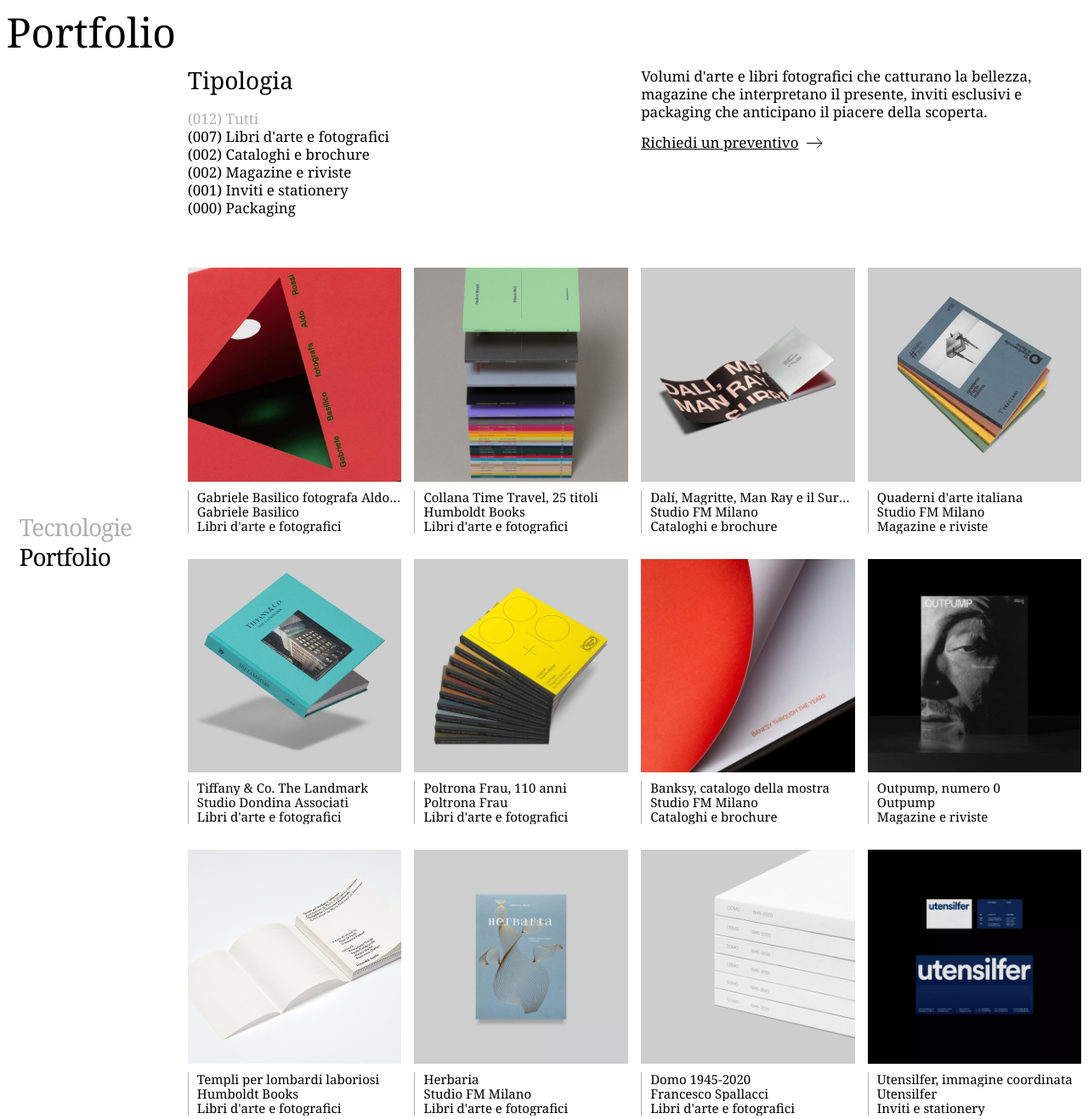
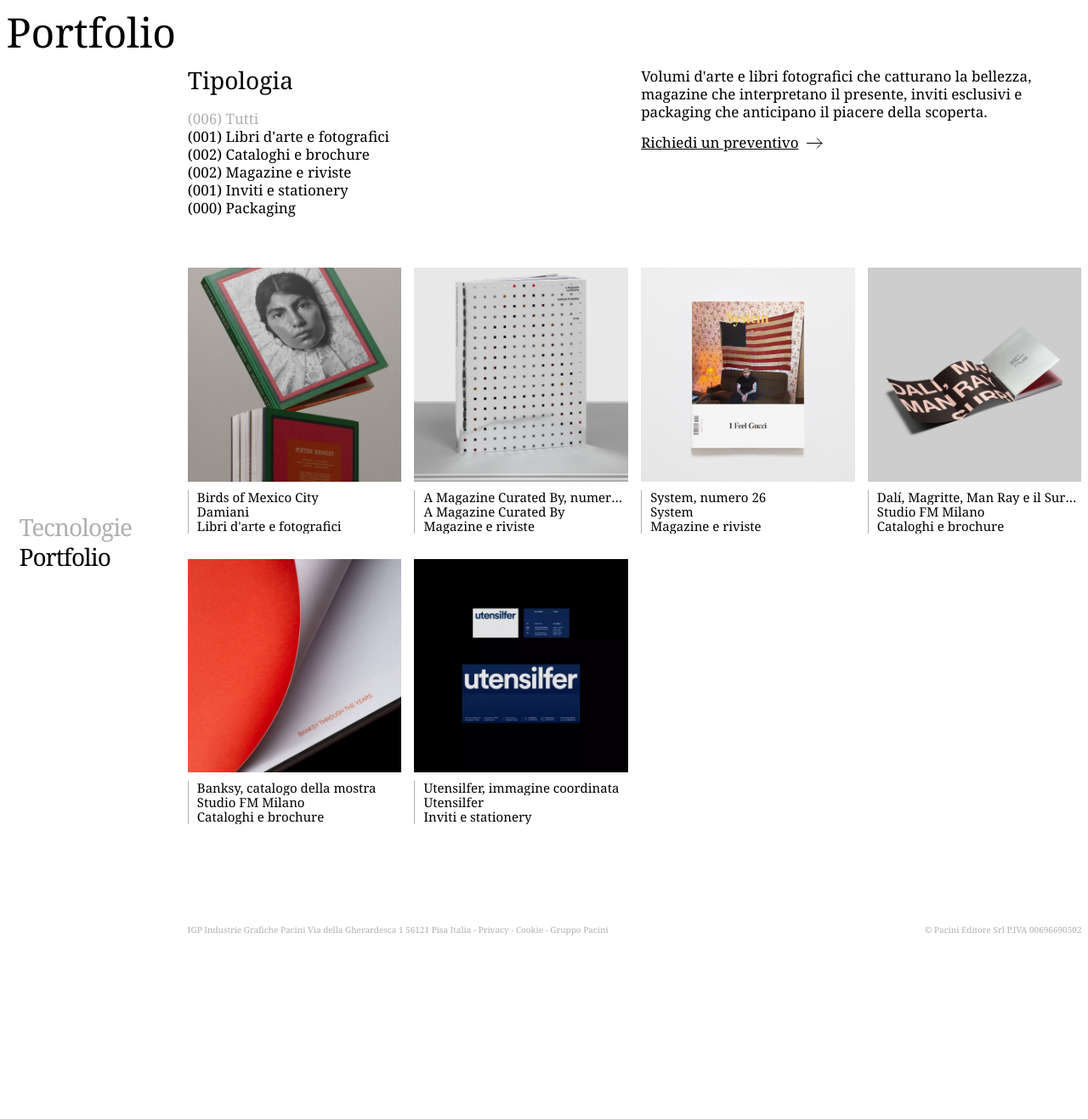
Before and after one commit to AlbertoDeMaria/pacini-igp, a plain HTML site: page portfolio/index.html in a window 1280 px wide. Shown: the part 120-1437 px from the top of the page at 85% size. After the commit the page ends 1225 px from the top, so only its background shows below. Drawn offline with Linux system fonts and the light colour scheme; a web font is replaced by a local one.

Commit message:
Portfolio coi lavori dai post Instagram di IGP, più i tre vecchi di Cataloghi e Inviti finché arrivano i libri di Francesco

```diff
--- a/portfolio/index.html
+++ b/portfolio/index.html
@@ -65,8 +65,8 @@
   <nav class="archivio__indice" aria-label="Tipologie">
     <h2>Tipologia</h2>
     <ul>
-      <li><a href="/pacini-igp/portfolio/" aria-current="page">(012) Tutti</a></li>
-              <li><a href="/pacini-igp/portfolio/libri/">(007) Libri d&#039;arte e fotografici</a></li>
+      <li><a href="/pacini-igp/portfolio/" aria-current="page">(006) Tutti</a></li>
+              <li><a href="/pacini-igp/portfolio/libri/">(001) Libri d&#039;arte e fotografici</a></li>
               <li><a href="/pacini-igp/portfolio/cataloghi/">(002) Cataloghi e brochure</a></li>
               <li><a href="/pacini-igp/portfolio/magazine/">(002) Magazine e riviste</a></li>
               <li><a href="/pacini-igp/portfolio/inviti/">(001) Inviti e stationery</a></li>
@@ -79,48 +79,24 @@
   </div>
       <ul class="archivio__griglia">
               <li class="lavoro" data-reveal>
-          <img src="/pacini-igp/assets/img/portfolio/basilico-rossi.jpg" alt="Gabriele Basilico fotografa Aldo Rossi" width="1080" height="1080" loading="lazy">
-          <p class="lavoro__dati"><span>Gabriele Basilico fotografa Aldo Rossi</span><span>Gabriele Basilico</span><span>Libri d&#039;arte e fotografici</span></p>
+          <img src="/pacini-igp/assets/img/portfolio/birds-of-mexico-city.jpg" alt="Birds of Mexico City" width="1080" height="1080" loading="lazy">
+          <p class="lavoro__dati"><span>Birds of Mexico City</span><span>Damiani</span><span>Libri d&#039;arte e fotografici</span></p>
         </li>
               <li class="lavoro" data-reveal>
-          <img src="/pacini-igp/assets/img/portfolio/humboldt-time-travel.jpg" alt="Collana Time Travel, 25 titoli" width="1080" height="1080" loading="lazy">
-          <p class="lavoro__dati"><span>Collana Time Travel, 25 titoli</span><span>Humboldt Books</span><span>Libri d&#039;arte e fotografici</span></p>
+          <img src="/pacini-igp/assets/img/portfolio/a-magazine-curated-by-30.jpg" alt="A Magazine Curated By, numero 30" width="1080" height="1080" loading="lazy">
+          <p class="lavoro__dati"><span>A Magazine Curated By, numero 30</span><span>A Magazine Curated By</span><span>Magazine e riviste</span></p>
+        </li>
+              <li class="lavoro" data-reveal>
+          <img src="/pacini-igp/assets/img/portfolio/system-26.jpg" alt="System, numero 26" width="1080" height="1080" loading="lazy">
+          <p class="lavoro__dati"><span>System, numero 26</span><span>System</span><span>Magazine e riviste</span></p>
         </li>
               <li class="lavoro" data-reveal>
           <img src="/pacini-igp/assets/img/portfolio/surrealismo.jpg" alt="Dalí, Magritte, Man Ray e il Surrealismo" width="1080" height="1080" loading="lazy">
           <p class="lavoro__dati"><span>Dalí, Magritte, Man Ray e il Surrealismo</span><span>Studio FM Milano</span><span>Cataloghi e brochure</span></p>
         </li>
               <li class="lavoro" data-reveal>
-          <img src="/pacini-igp/assets/img/portfolio/quaderni-arte-italiana.jpg" alt="Quaderni d&#039;arte italiana" width="1080" height="1080" loading="lazy">
-          <p class="lavoro__dati"><span>Quaderni d&#039;arte italiana</span><span>Studio FM Milano</span><span>Magazine e riviste</span></p>
-        </li>
-              <li class="lavoro" data-reveal>
-          <img src="/pacini-igp/assets/img/portfolio/tiffany-landmark.jpg" alt="Tiffany &amp; Co. The Landmark" width="1080" height="1080" loading="lazy">
-          <p class="lavoro__dati"><span>Tiffany &amp; Co. The Landmark</span><span>Studio Dondina Associati</span><span>Libri d&#039;arte e fotografici</span></p>
-        </li>
-              <li class="lavoro" data-reveal>
-          <img src="/pacini-igp/assets/img/portfolio/poltrona-frau.jpg" alt="Poltrona Frau, 110 anni" width="1080" height="1080" loading="lazy">
-          <p class="lavoro__dati"><span>Poltrona Frau, 110 anni</span><span>Poltrona Frau</span><span>Libri d&#039;arte e fotografici</span></p>
-        </li>
-              <li class="lavoro" data-reveal>
           <img src="/pacini-igp/assets/img/portfolio/banksy.jpg" alt="Banksy, catalogo della mostra" width="1080" height="1080" loading="lazy">
           <p class="lavoro__dati"><span>Banksy, catalogo della mostra</span><span>Studio FM Milano</span><span>Cataloghi e brochure</span></p>
-        </li>
-              <li class="lavoro" data-reveal>
-          <img src="/pacini-igp/assets/img/portfolio/outpump.jpg" alt="Outpump, numero 0" width="1080" height="1080" loading="lazy">
-          <p class="lavoro__dati"><span>Outpump, numero 0</span><span>Outpump</span><span>Magazine e riviste</span></p>
-        </li>
-              <li class="lavoro" data-reveal>
-          <img src="/pacini-igp/assets/img/portfolio/humboldt-galvagni.jpg" alt="Templi per lombardi laboriosi" width="1080" height="1080" loading="lazy">
-          <p class="lavoro__dati"><span>Templi per lombardi laboriosi</span><span>Humboldt Books</span><span>Libri d&#039;arte e fotografici</span></p>
-        </li>
-              <li class="lavoro" data-reveal>
-          <img src="/pacini-igp/assets/img/portfolio/herbaria.jpg" alt="Herbaria" width="1080" height="1080" loading="lazy">
-          <p class="lavoro__dati"><span>Herbaria</span><span>Studio FM Milano</span><span>Libri d&#039;arte e fotografici</span></p>
-        </li>
-              <li class="lavoro" data-reveal>
-          <img src="/pacini-igp/assets/img/portfolio/domo.jpg" alt="Domo 1945-2020" width="1080" height="1080" loading="lazy">
-          <p class="lavoro__dati"><span>Domo 1945-2020</span><span>Francesco Spallacci</span><span>Libri d&#039;arte e fotografici</span></p>
         </li>
               <li class="lavoro" data-reveal>
           <img src="/pacini-igp/assets/img/portfolio/utensilfer.jpg" alt="Utensilfer, immagine coordinata" width="1080" height="1080" loading="lazy">
```
Also changed, not shown: portfolio/cataloghi/index.html (+2 -2 lines), portfolio/inviti/index.html (+2 -2 lines), portfolio/libri/index.html (+4 -28 lines), portfolio/magazine/index.html (+6 -6 lines), portfolio/packaging/index.html (+2 -2 lines), assets/img/portfolio/a-magazine-curated-by-30.jpg (added), assets/img/portfolio/birds-of-mexico-city.jpg (added), assets/img/portfolio/system-26.jpg (added).
